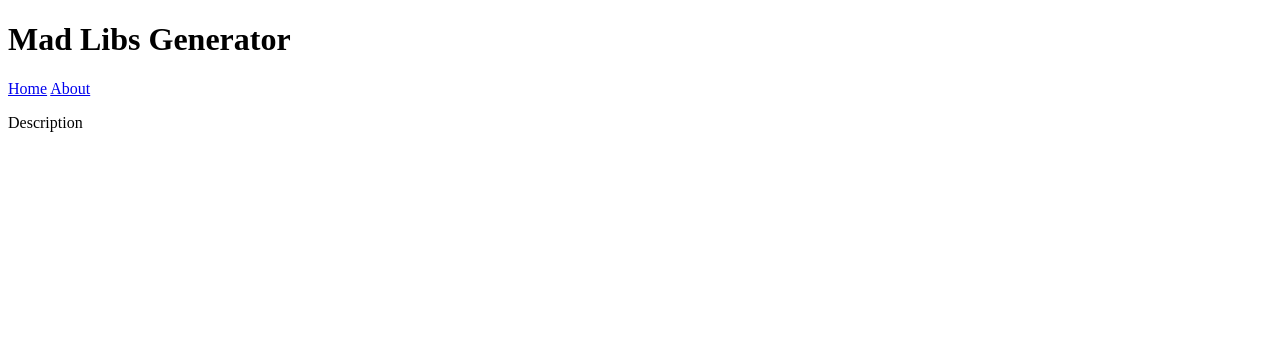
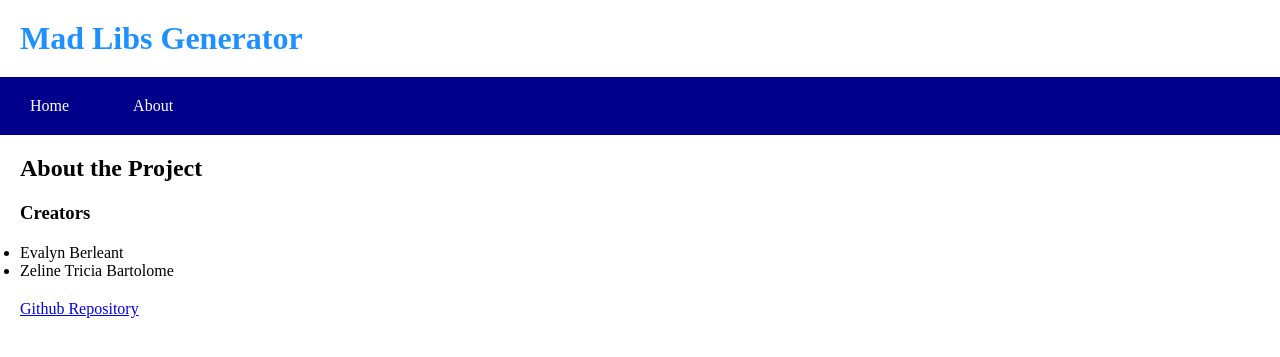
Before and after one commit to ztbartolome/Mad_Libs_Generator, a Flask app: page /about in a window 1280 px wide. Shown: the top 357 px of the page. Run offline with Flask 2, Linux system fonts and the light colour scheme.

Commit message:
Updated about page and added navbar

```diff
--- /dev/null
+++ b/static/style.css
@@ -0,0 +1,36 @@
+* {
+    margin: 0;
+    padding: 0;
+}
+
+.result {white-space: pre-line;}
+
+h1 {
+    color:dodgerblue;
+    margin: 20px;
+}
+
+.content > *{
+    margin: 20px;
+}
+
+#navbar {
+    top: 0;
+    position: sticky;
+    background-color: darkblue;
+}
+
+#navbar li{
+    display:inline-block;
+}
+
+#navbar li:hover{
+    background-color: black;
+}
+
+#navbar a {
+    text-decoration: none;
+    color:white;
+    padding: 20px 30px 20px 30px;
+    display: inline-block;
+}
--- a/templates/about.html
+++ b/templates/about.html
@@ -1,7 +1,13 @@
 {% extends "layout.html" %}
 
 {% block content %}
-
-  <p>Description</p>
-
+    <div class="content">
+        <h2>About the Project</h2>
+        <h3>Creators</h3>
+        <ul>
+            <li>Evalyn Berleant</li>
+            <li>Zeline Tricia Bartolome</li>
+        </ul>
+        <a href="https://github.com/ztbartolome/Mad_Libs_Generator" target="_blank">Github Repository</a>
+    </div>
 {% endblock %}
--- a/templates/layout.html
+++ b/templates/layout.html
@@ -2,13 +2,8 @@
 <html lang="en">
 <head>
     {% block head %}
-    <!--
-    <link rel="stylesheet" href="style.css" />
-    -->
     <title>{% block title %}Mad Libs Generator{% endblock %}</title>
-    <style>
-        .result {white-space: pre-line;}
-    </style>
+    <link rel="stylesheet" href="{{url_for('static', filename='style.css')}}">
     <script>
         function toggleDisplay(id){
             var elmt = document.getElementById(id);
@@ -26,10 +21,10 @@
 </head>
 <body>
     <h1>Mad Libs Generator</h1>
-	<div class="navbar">
-        <a href="/">Home</a>
-        <a href="/about">About</a>
-    </div>
+	<ul id="navbar">
+        <li><a href="/">Home</a></li>
+        <li><a href="/about">About</a></li>
+    </ul>
     <div class="container" id="content">
 		{% block content %}{% endblock %}
 	</div>
```
Also changed, not shown: templates/home.html (+6 -3 lines).
